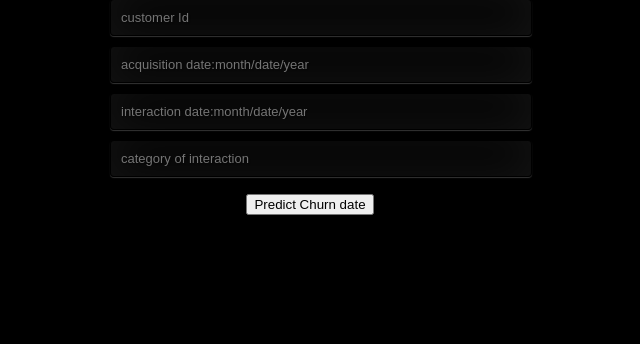
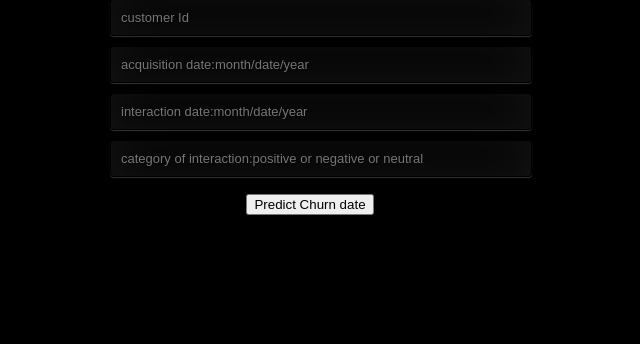
Before and after one commit to sreeja162000/Heroku-app, a Flask app: page / in a window 1280 px wide. Shown: the part 345-689 px from the top of the page, without its empty margins (380-1020 px from the left). Run offline with Flask 2, Linux system fonts and the light colour scheme; parts of the project's set-up code (start-up, migrations or seed data) failed here and were passed over.

Commit message:
Add files via upload

```diff
--- a/app.py
+++ b/app.py
@@ -18,7 +18,7 @@ def process():
         return date.toordinal()
     features=[]
     y=0
-    pattern=r'^[A-Z]{2}.'
+    pattern=r'^[a-zA-Z].'
 
     for x in request.form.values():
         if x=='positive':
--- a/templates/index.html
+++ b/templates/index.html
@@ -22,7 +22,7 @@
         <input type="text" name="Customer ID" placeholder="customer Id" required="required"/>
         <input type="text" name="acquisition date" placeholder="acquisition date:month/date/year" required="required" />
         <input type="text" name="interaction date" placeholder="interaction date:month/date/year" required="required" />
-	<input type="text" name="category of interaction" placeholder="category of interaction" required="required" />
+	<input type="text" name="category of interaction" placeholder="category of interaction:positive or negative or neutral" required="required" />
 
         <button type="submit" class="btn btn-primary btn-block btn-large">Predict Churn date</button>
     </form>
```
